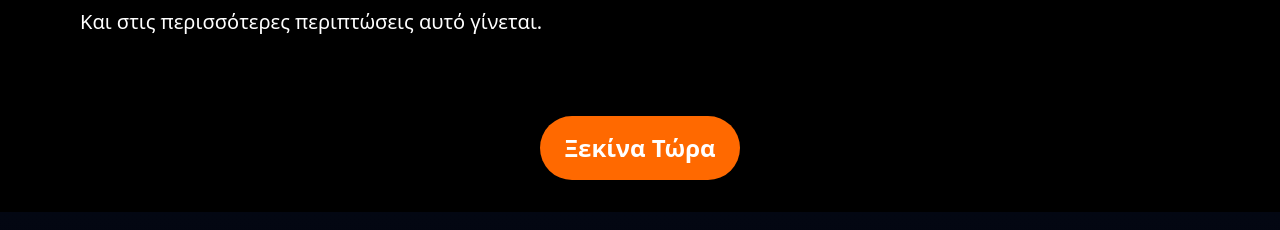
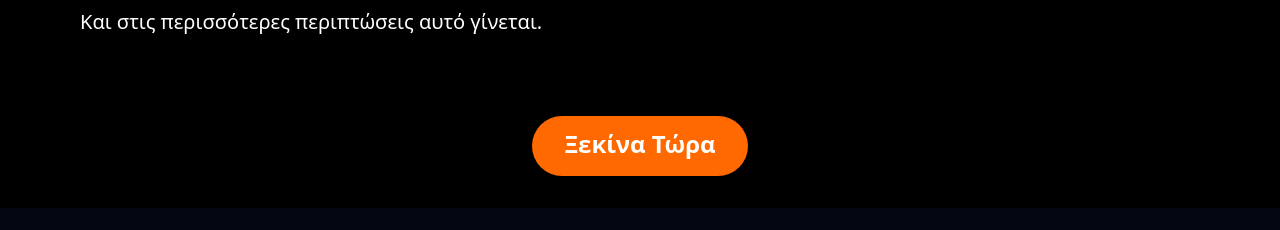
Before and after one commit to tsiro66/mike-landing-page, a React (Vite) app: page / in a window 1280 px wide. Shown: the part 2131-2361 px from the top of the page. Built offline with nearby package versions, Linux system fonts and the light colour scheme.

Commit message:
Mike changes

```diff
--- a/src/App.jsx
+++ b/src/App.jsx
@@ -70,10 +70,10 @@ function App() {
       <AboutMe />
 
       <div className="flex justify-center mb-8">
-        <button className="inline-flex items-center text-2xl justify-center bg-orange-500 text-white px-6 py-4 rounded-full font-semibold
+        <button className="inline-flex items-center text-2xl justify-center bg-orange-500 text-white py-3 px-8 rounded-full font-semibold
                         hover:bg-orange-600 transition duration-300 ease-in-out cursor-pointer animate-fade-in-up animation-delay-400
                         shadow-lg hover:shadow-xl transform hover:scale-105">
-          <span>Ξεκίνα Τώρα</span>
+          <span className='pb-1'>Ξεκίνα Τώρα</span>
         </button>
       </div>
       {/* Services Explanation Section */}
```
